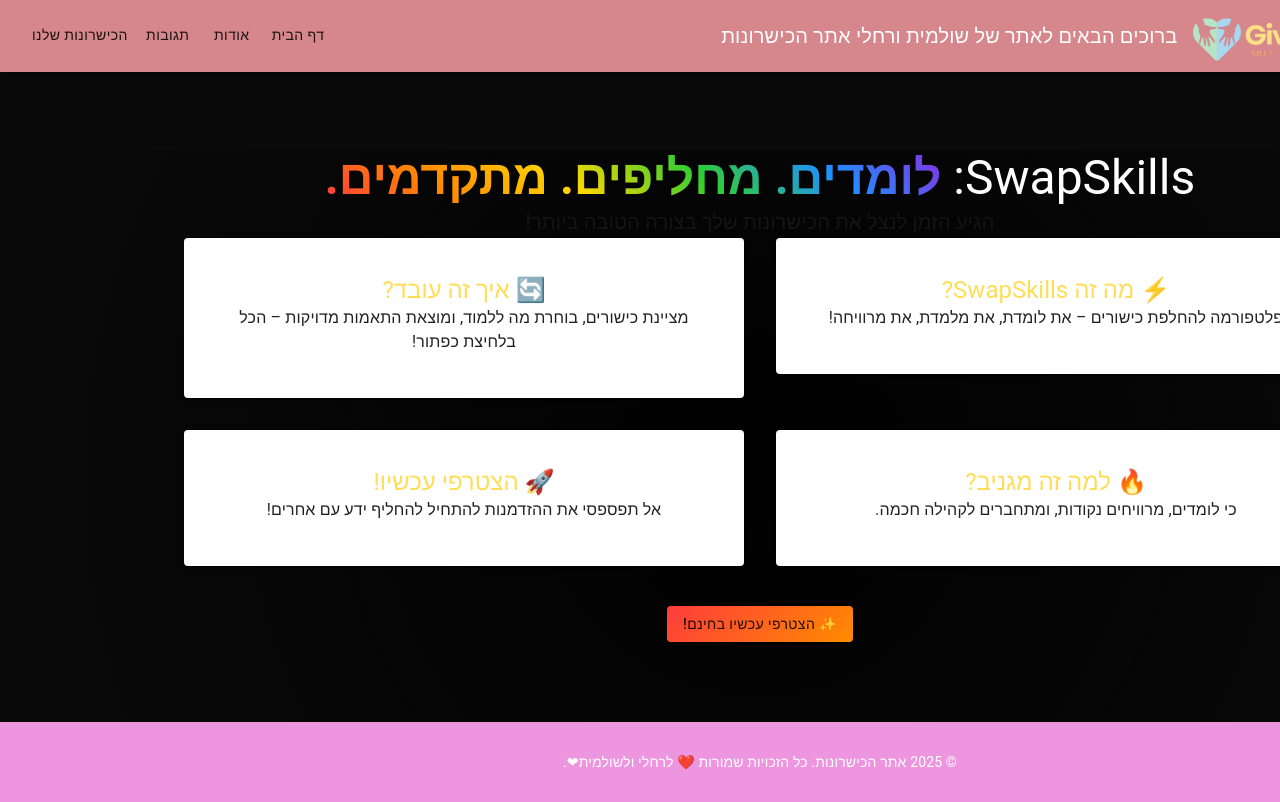
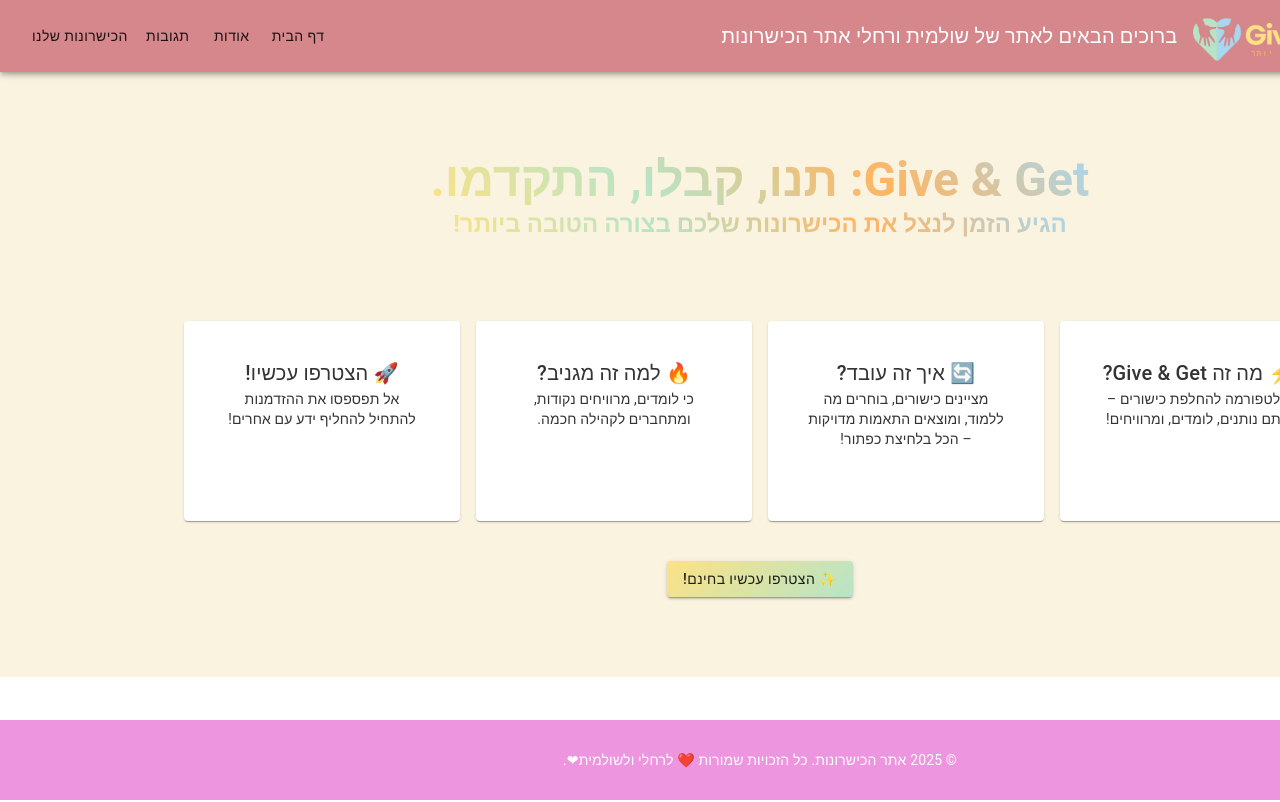
Before and after one commit to shulamit-h/Give-Get-client, a React (Create React App) app: page /about in a window 1280 px wide. Shown: the top 802 px of the page. Built offline with nearby package versions, Linux system fonts and the light colour scheme; no server answers.

Commit message:
סיום אודות

```diff
--- a/src/pages/AboutPage.tsx
+++ b/src/pages/AboutPage.tsx
@@ -1,16 +1,17 @@
 import React from "react";
 import { Container, Typography, Grid, Card, CardContent, Button } from "@mui/material";
 import { motion } from "framer-motion";
+import { Link } from "react-router-dom";
 import "../styles/About.css";
+import "../styles/colors.css"; // חיבור לקובץ הצבעים
 
 const About = () => {
   return (
     <div className="about-wrapper">
-      {/* רקע מונפש */}
       <div className="background-animation"></div>
 
       <Container maxWidth="lg" className="about-container">
-        {/* כותרת עם טקסט דינמי */}
+        {/* אנימציה של כותרת ראשית */}
         <motion.div
           initial={{ opacity: 0, y: -50 }}
           animate={{ opacity: 1, y: 0 }}
@@ -18,32 +19,46 @@
           className="title-wrapper"
         >
           <Typography variant="h3" className="about-title">
-            SwapSkills: <span className="magic-text">לומדים. מחליפים. מתקדמים.</span>
+            <span className="magic-text"> Give & Get: תנו, קבלו, התקדמו.</span>
           </Typography>
-          <Typography variant="h6" className="about-subtitle">
-            הגיע הזמן לנצל את הכישרונות שלך בצורה הטובה ביותר!
-          </Typography>
+
         </motion.div>
 
-        {/* כרטיסיות עם אנימציות */}
-        <Grid container spacing={4} className="about-sections">
+        <motion.div
+          initial={{ opacity: 0, y: -50 }}
+          animate={{ opacity: 1, y: 0 }}
+          transition={{ duration: 0.8 }}
+          className="subtitle-wrapper"
+        >
+          <Typography variant="h5" className="about-subtitle">
+            <span className="magic-text">הגיע הזמן לנצל את הכישרונות שלכם בצורה הטובה ביותר!</span>
+
+          </Typography>
+
+        </motion.div>
+
+
+
+        {/* הכרטיסים */}
+        <Grid container spacing={2} className="about-sections">
           {[
-            { icon: "⚡", title: "מה זה SwapSkills?", text: "פלטפורמה להחלפת כישורים – את לומדת, את מלמדת, את מרוויחה!" },
-            { icon: "🔄", title: "איך זה עובד?", text: "מציינת כישורים, בוחרת מה ללמוד, ומוצאת התאמות מדויקות – הכל בלחיצת כפתור!" },
+            { icon: "⚡", title: "מה זה Give & Get?", text: "פלטפורמה להחלפת כישורים – אתם נותנים, לומדים, ומרוויחים!" },
+            { icon: "🔄", title: "איך זה עובד?", text: "מציינים כישורים, בוחרים מה ללמוד, ומוצאים התאמות מדויקות – הכל בלחיצת כפתור!" },
             { icon: "🔥", title: "למה זה מגניב?", text: "כי לומדים, מרוויחים נקודות, ומתחברים לקהילה חכמה." },
-            { icon: "🚀", title: "הצטרפי עכשיו!", text: "אל תפספסי את ההזדמנות להתחיל להחליף ידע עם אחרים!" }
+            { icon: "🚀", title: "הצטרפו עכשיו!", text: "אל תפספסו את ההזדמנות להתחיל להחליף ידע עם אחרים!" }
           ].map((item, index) => (
-            <Grid item xs={12} md={6} key={index}>
+            <Grid item xs={12} sm={6} md={3} key={index}>
               <motion.div
                 whileHover={{ scale: 1.1, rotate: 2 }}
                 whileTap={{ scale: 0.95 }}
+                className={`card-wrapper color-${index}`}
               >
                 <Card className="about-card">
                   <CardContent>
-                    <Typography variant="h5" className="card-title">
+                    <Typography variant="h6" className="card-title">
                       {item.icon} {item.title}
                     </Typography>
-                    <Typography variant="body1">{item.text}</Typography>
+                    <Typography variant="body2">{item.text}</Typography>
                   </CardContent>
                 </Card>
               </motion.div>
@@ -58,9 +73,11 @@
           transition={{ delay: 1 }}
           className="cta-wrapper"
         >
-          <Button variant="contained" className="join-button">
-            ✨ הצטרפי עכשיו בחינם!
-          </Button>
+          <Link to="/register" style={{ textDecoration: "none" }}>
+            <Button variant="contained" className="join-button">
+              ✨ הצטרפו עכשיו בחינם!
+            </Button>
+          </Link>
         </motion.div>
       </Container>
     </div>
--- a/src/styles/About.css
+++ b/src/styles/About.css
@@ -1,8 +1,11 @@
+/* חיבור לקובץ הצבעים */
+@import './colors.css';
+
 .about-wrapper {
   position: relative;
   overflow: hidden;
-  background: #0a0a0a;
-  color: white;
+  background: var(--pearl-cream);
+  color: #333;
   text-align: center;
   padding: 80px 0;
 }
@@ -11,7 +14,7 @@
   position: absolute;
   width: 100%;
   height: 100%;
-  background: radial-gradient(circle, rgba(0, 0, 0, 0.9) 0%, rgba(10, 10, 10, 1) 100%);
+  background: var(--pearl-cream);
   animation: backgroundMove 10s infinite alternate;
 }
 
@@ -25,10 +28,10 @@
   font-size: 3rem;
   position: relative;
   z-index: 2;
+  color: var(--soft-coral);
 }
-
 .magic-text {
-  background: linear-gradient(45deg, #ff3b3b, #ff8c00, #ffd700, #32cd32, #1e90ff, #8a2be2);
+  background: linear-gradient(45deg, var(--soft-yellow), var(--mint-green), var(--soft-coral), var(--light-blue));
   -webkit-background-clip: text;
   -webkit-text-fill-color: transparent;
   font-weight: bold;
@@ -40,16 +43,43 @@
   100% { background-position: 100% 50%; }
 }
 
+.subtitle-wrapper {
+  position: relative;
+  z-index: 10;
+  margin-bottom: 7%;
+}
+
+.about-sections{
+  margin-top: 20px;
+}
+/* כותרת משנה */
+/* .about-subtitle-wrapper {
+  opacity: 1;
+} */
+
 .about-subtitle {
   font-size: 1.3rem;
   margin-bottom: 40px;
+  color: var(--mint-green); /* צבע מתוך הפלטה שלך */
+  /*transition: opacity 1s ease;*/
 }
+
+
 
 .about-sections {
   margin-top: 20px;
 }
 
+.card-wrapper {
+  width: 100%;
+  height: 100%;
+  display: flex;
+  justify-content: center;
+}
+
 .about-card {
+  width: 100%;
+  height: 200px; /* שינוי גובה */
   padding: 20px;
   border-radius: 15px;
   background: rgba(255, 255, 255, 0.1);
@@ -58,15 +88,18 @@
   cursor: pointer;
 }
 
-.about-card:hover {
+.card-wrapper:hover .about-card {
   transform: translateY(-5px) scale(1.05);
-  background: rgba(255, 255, 255, 0.2);
 }
 
 .card-title {
   font-weight: 600;
-  font-size: 1.5rem;
-  color: #ffdd57;
+  font-size: 1.2rem;
+  color: var(--soft-coral); /* צבע טקסט בהיר */
+}
+
+.card-title, .about-card p {
+  color: #333; /* ניגודיות טובה יותר לטקסט */
 }
 
 .cta-wrapper {
@@ -77,14 +110,31 @@
   padding: 15px 30px;
   font-size: 1.3rem;
   border-radius: 30px;
-  background: linear-gradient(135deg, #ff3b3b, #ff8c00);
+  background: linear-gradient(135deg, var(--soft-yellow), var(--mint-green));
   color: white;
   transition: all 0.3s ease;
   box-shadow: 0px 4px 15px rgba(255, 99, 71, 0.6);
 }
 
 .join-button:hover {
-  background: linear-gradient(135deg, #ff8c00, #ff3b3b);
+  background: linear-gradient(135deg, var(--mint-green), var(--soft-yellow));
   transform: scale(1.1);
   box-shadow: 0px 8px 20px rgba(255, 99, 71, 0.9);
 }
+
+/* ריבועים עם צבעים משתנים */
+.card-wrapper.color-0:hover .about-card {
+  background-color: var(--light-blue);
+}
+
+.card-wrapper.color-1:hover .about-card {
+  background-color: var(--soft-yellow);
+}
+
+.card-wrapper.color-2:hover .about-card {
+  background-color: var(--mint-green);
+}
+
+.card-wrapper.color-3:hover .about-card {
+  background-color: var(--soft-coral);
+}
--- /dev/null
+++ b/src/styles/colors.css
@@ -0,0 +1,7 @@
+:root {
+    --light-blue: #a7d8f0;
+    --soft-yellow: #fce285;
+    --mint-green: #b7e4c7;
+    --soft-coral: #ffb562;
+    --pearl-cream: #faf3e0;
+  }
```
